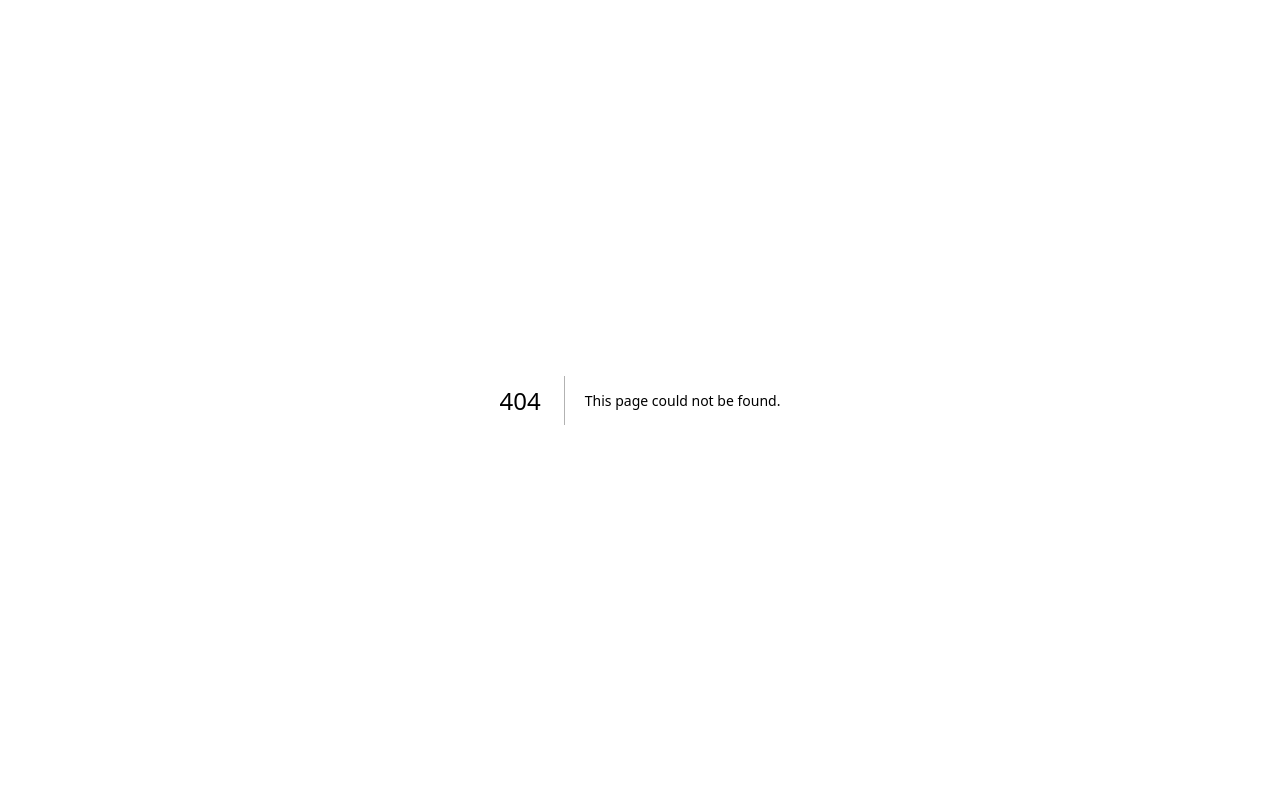
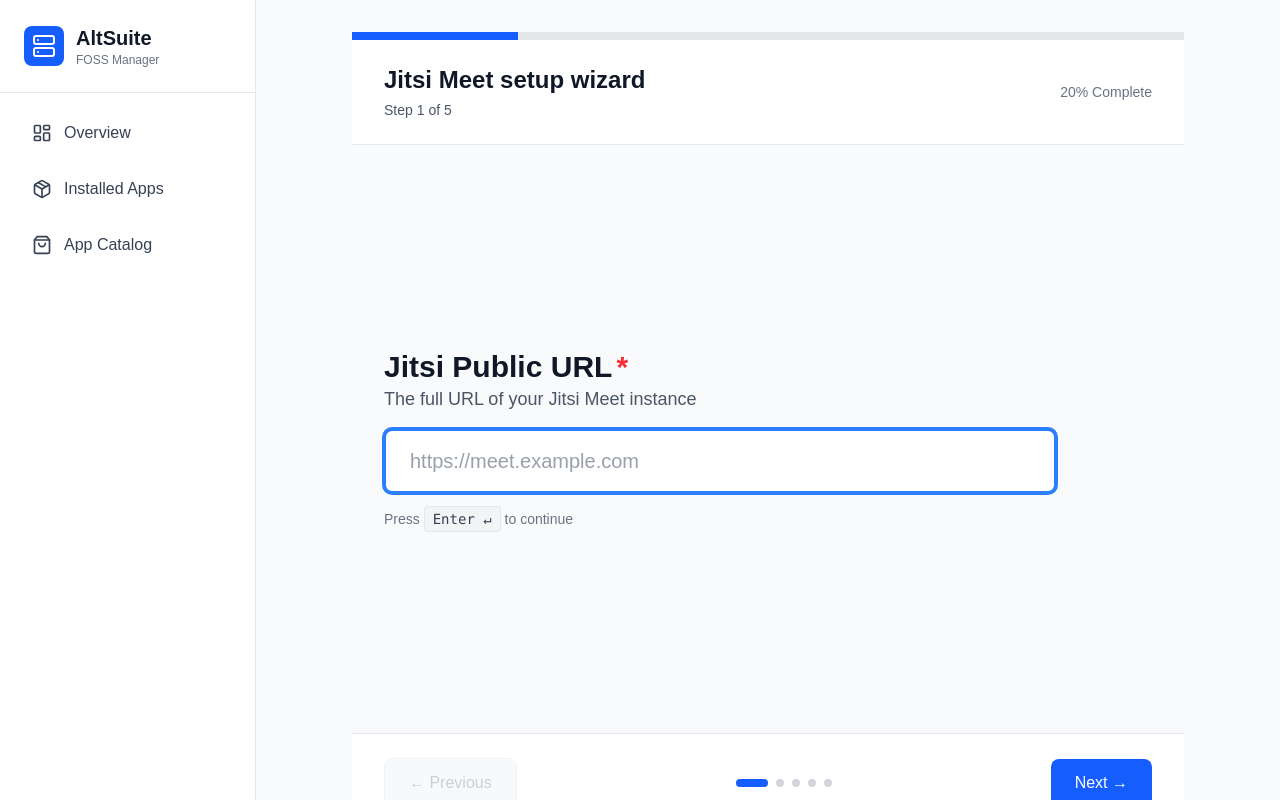
Before and after one commit to smalex-z/altsuite, a Next.js app in the folder frontend/: page /wizards/JitsiMeet.Install in a window 1280 px wide. Before the commit this address had no page. Built offline with nearby package versions, Linux system fonts and the light colour scheme.

Commit message:
adding JitsiMeet wizard

```diff
--- /dev/null
+++ b/frontend/app/(dashboard)/wizards/JitsiMeet.Install/page.tsx
@@ -0,0 +1,20 @@
+'use client';
+
+import React, { useState } from 'react';
+import JitsiWizard from '@/app/components/wizards/jitsiWizard';
+
+export default function JitsiWizardPage() {
+  const [submittedData, setSubmittedData] = useState<Record<string, string> | null>(null);
+
+  const handleWizardComplete = (data: Record<string, string>) => {
+    console.log('Jitsi wizard completed with data:', data);
+    setSubmittedData(data);
+    // In a real app, send data to the backend to start installation
+  };
+
+  return (
+    <div className="max-w-4xl mx-auto p-8">
+      <JitsiWizard onComplete={handleWizardComplete} />
+    </div>
+  );
+}
--- a/frontend/app/components/serviceWizard.tsx
+++ b/frontend/app/components/serviceWizard.tsx
@@ -159,7 +159,7 @@
         <div className="max-w-4xl mx-auto flex items-center justify-between">
           <div>
             <h1 className="text-2xl font-bold text-gray-900">
-              {serviceName} Setup
+              {serviceName} setup wizard
             </h1>
             <p className="text-sm text-gray-600 mt-1">
               Step {currentStep + 1} of {fields.length}
--- /dev/null
+++ b/frontend/app/components/wizards/jitsiWizard.tsx
@@ -0,0 +1,77 @@
+'use client';
+
+import React from 'react';
+import ServiceWizard, { WizardFieldConfig } from '../serviceWizard';
+
+const jitsiFields: WizardFieldConfig[] = [
+  {
+    key: 'publicUrl',
+    label: 'Jitsi Public URL',
+    type: 'url',
+    placeholder: 'https://meet.example.com',
+    description: 'The full URL of your Jitsi Meet instance',
+    required: true,
+  },
+  {
+    key: 'email',
+    label: "Admin Email (SSL)",
+    type: 'email',
+    placeholder: 'admin@example.com',
+    description: "Email address used for Let's Encrypt SSL certificate registration",
+    required: true,
+  },
+  {
+    key: 'httpPort',
+    label: 'HTTP Port',
+    type: 'number',
+    placeholder: '8000',
+    description: 'Host port for HTTP traffic (will redirect to HTTPS)',
+    required: false,
+  },
+  {
+    key: 'httpsPort',
+    label: 'HTTPS Port',
+    type: 'number',
+    placeholder: '8443',
+    description: 'Host port for HTTPS traffic',
+    required: false,
+  },
+  {
+    key: 'dockerHostAddress',
+    label: 'Docker Host IP Address',
+    type: 'text',
+    placeholder: '1.2.3.4',
+    description: 'The public IP of the host machine (helps with NAT traversal)',
+    required: true,
+    validate: (value: string) => {
+      const ipPattern = /^(?:[0-9]{1,3}\.){3}[0-9]{1,3}$/;
+      if (!ipPattern.test(value)) {
+        return 'Please enter a valid IPv4 address';
+      }
+      return undefined;
+    },
+  }
+];
+
+type JitsiWizardProps = {
+  onComplete?: (data: Record<string, string>) => void;
+};
+
+const JitsiWizard: React.FC<JitsiWizardProps> = ({ onComplete }) => {
+  const handleComplete = async (data: Record<string, string>) => {
+    console.log('Jitsi setup completed with data:', data);
+    if (onComplete) {
+      onComplete(data);
+    }
+  };
+
+  return (
+    <ServiceWizard
+      fields={jitsiFields}
+      onComplete={handleComplete}
+      serviceName="Jitsi Meet"
+    />
+  );
+};
+
+export default JitsiWizard;
```
Also changed, not shown: 1 other file (tests, documents, lock files or other folders).
